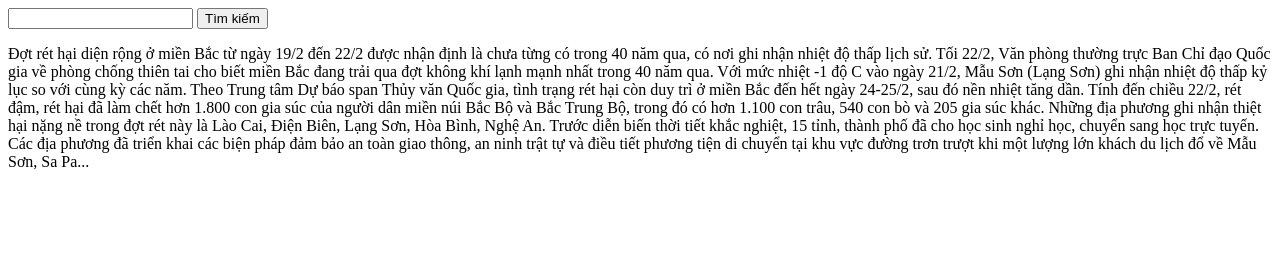
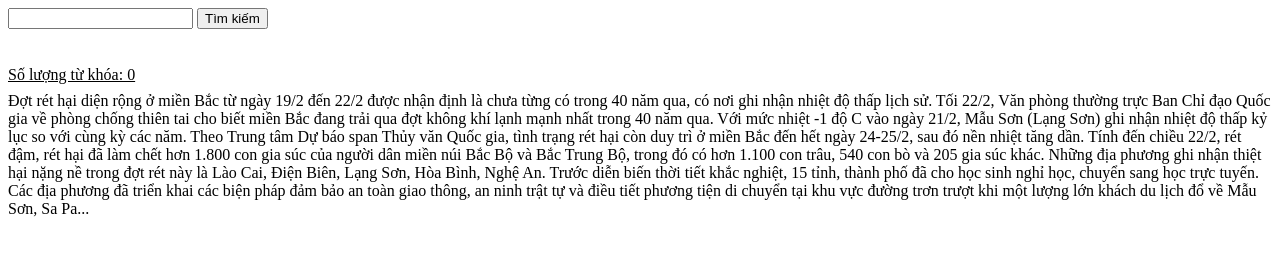
Before and after one commit to nhatthanhtv/rua-con, a plain HTML site: page index.html in a window 1280 px wide. Both pictures are taken after a click on the button "Tìm kiếm". Drawn offline with Linux system fonts and the light colour scheme.

Commit message:
bài tập v1

```diff
--- a/index.html
+++ b/index.html
@@ -20,6 +20,10 @@
             <input type="text" id="search">
             <button id="search-btn">Tìm kiếm</button>
         </div>
+        <p class="warning" style="height:5px; color:red; font-weight:600"></p>
+        <p class="keyword__number" style="height:5px; text-decoration: underline; padding-bottom:5px"></p>
+        <div class="data">
+
             <p class="text__content">
                 Đợt rét hại diện rộng ở miền Bắc từ ngày 19/2 đến 22/2 được nhận định là chưa từng có trong 40 năm qua, có nơi ghi nhận nhiệt độ thấp lịch sử.
                 Tối 22/2, Văn phòng thường trực Ban Chỉ đạo Quốc gia về phòng chống thiên tai cho biết miền Bắc đang trải qua đợt không khí lạnh mạnh nhất trong 40 năm qua. Với mức nhiệt -1 độ C vào ngày 21/2, Mẫu Sơn (Lạng Sơn) ghi nhận nhiệt độ thấp kỷ lục so với cùng kỳ các năm.
@@ -31,6 +35,7 @@
                 Trước diễn biến thời tiết khắc nghiệt, 15 tỉnh, thành phố đã cho học sinh nghỉ học, chuyển sang học trực tuyến. Các địa phương đã triển khai các biện pháp đảm bảo an toàn giao thông, an ninh trật tự và điều tiết phương tiện di chuyển tại khu vực đường trơn trượt khi một lượng lớn khách du lịch đổ về Mẫu Sơn, Sa Pa...
             </p>
         </div>
+    </div>
 </body>
 <script src="./index.js"></script>
 </html>
--- a/index.js
+++ b/index.js
@@ -3,8 +3,15 @@ const btnSeach = document.querySelector('#search-btn')
 const input = document.querySelector('#search')
 
 const content = document.querySelector('.text__content')
+const data = document.querySelector('.data')
+const warning = document.querySelector('.warning')
+const keywordNumber = document.querySelector('.keyword__number')
 
+input.oninput = (e) => {
+    keywordNumber.innerText = ''
+    warning.innerText = ''
 
+}
 
 btnSeach.onclick = () =>{
     let value = input.value.trim()
@@ -12,12 +19,14 @@ btnSeach.onclick = () =>{
     const lengthValue = value.length
     const keyStart = content.innerText.indexOf(value)
 
-    if(keyStart === - 1)
-        return
+    if(keyStart === - 1){
+        warning.innerText = 'Không tìm thấy nội dung'
+    }else{
+        const content1 = content.innerText.slice(0,keyStart)
+        const content2 = content.innerText.slice(keyStart + lengthValue)
+        keywordNumber.innerText = `Số lượng từ khóa: ${lengthValue}`
+        const newContent = `<p> ${content1} <span>${content.innerText.slice(keyStart, keyStart + value.length)}</span>${content2} </p>`
+        data.innerHTML = newContent
+    }
 
-    const content1 = content.innerText.slice(0,keyStart)
-    const content2 = content.innerText.slice(keyStart + lengthValue)
-
-    const newContent = `${content1} <span>${content.innerText.slice(keyStart, keyStart + value.length)}</span>${content2}`
-    content.innerHTML = newContent
 }
```
Lines whose indentation alone changed are shown as unchanged.
